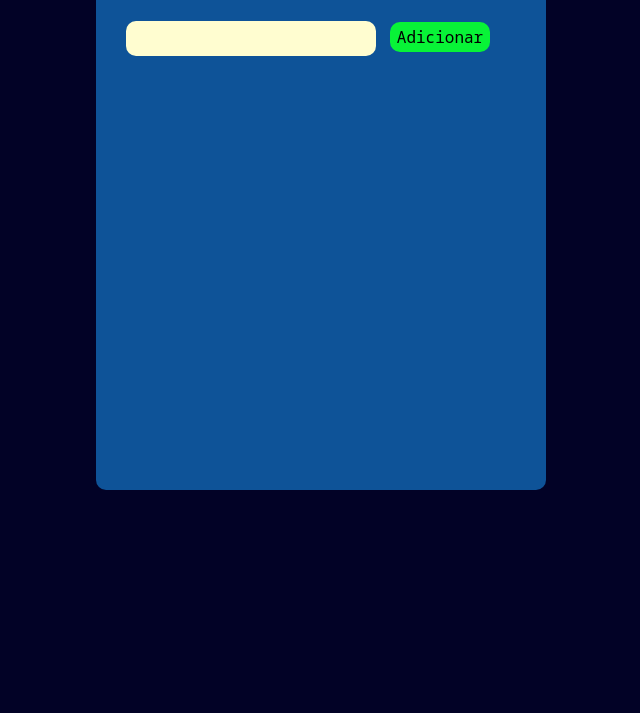
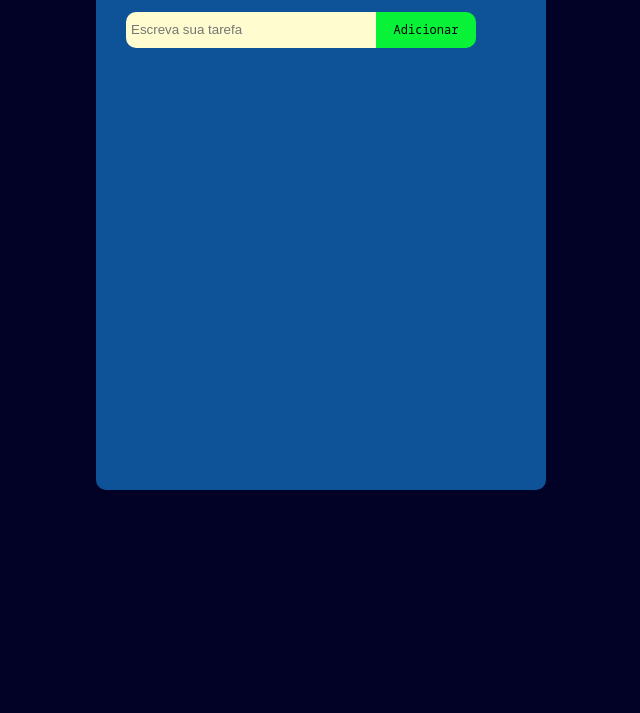
Before and after one commit to aninhadev/to-do-list, a plain HTML site: page index.html in a window 1280 px wide. Shown: the part 87-800 px from the top of the page, without its empty margins (319-959 px from the left). Drawn offline with Linux system fonts and the light colour scheme.

Commit message:
New commit

```diff
--- a/index.html
+++ b/index.html
@@ -11,7 +11,10 @@
 
    <div class="card-content">
     <h1>To do List</h1>
-    <input type="text" name="item-text" id="item-text"> <input type="button" class="adicionar" onclick="NewElement()" value="Adicionar">
+    <div>
+        <input type="text" placeholder="Escreva sua tarefa " name="item-text" id="item-text"><input type="button" class="adicionar" onclick="NewElement()" value="Adicionar">
+    </div >
+
    </div>
 
 
--- a/script.js
+++ b/script.js
@@ -0,0 +1,5 @@
+var NewTask = document.querySelector()
+
+function NewElement(){
+
+}
--- a/style.css
+++ b/style.css
@@ -27,18 +27,20 @@ h1 {
     margin-left: 30px;
     padding: 5px;
     width: 240px;
-    height: 25px;
-    border-radius: 10px;
+    height: 26px;
+    border-radius: 10px 0px 0px 10px;
     background-color: #fffdd0;
 }
 
 .adicionar {
     font-family: 'Noto Sans Mono', monospace;
-    font-size: medium;
+    font-size: 12px;
     border: none;
     background-color: #08f337 ;
-    height: 30px;
+    height: 36px;
     width: 100px;
-    border-radius: 10px;
-    margin: 10px;
+    border-radius:0px 10px 10px 0px;
+
+
+
 }
```
